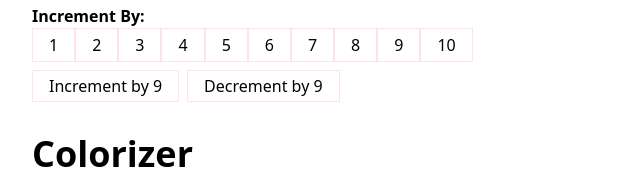
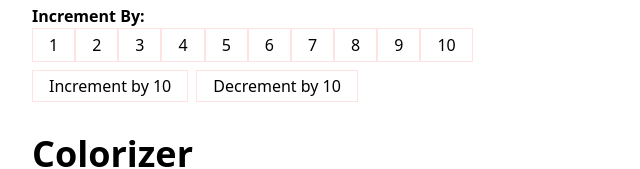
Before and after one commit to amankumar89/React.js, a React (Vite) app: page / in a window 1280 px wide. Shown: the part 124-293 px from the top of the page, without its empty margins (0-640 px from the left). Built offline with nearby package versions, Linux system fonts and the light colour scheme.

Commit message:
Refactor Colorizer button styling and update random number generation in Counter component for improved readability

```diff
--- a/src/use-state/Colorizer.tsx
+++ b/src/use-state/Colorizer.tsx
@@ -23,7 +23,7 @@ const Colorizer = () => {
       <button
         type="button"
         onClick={handleClick}
-        className="w-96 px-4 text-xl font-medium border border-neutral-400 border-radius-4 cursor-pointer rounded-md"
+        className="w-96 px-4 text-xl font-medium border border-neutral-400 cursor-pointer rounded-md"
       >
         Change Color
       </button>
--- a/src/use-state/Counter.tsx
+++ b/src/use-state/Counter.tsx
@@ -6,7 +6,7 @@ const Button = ({ title, onClick } : { title: string; onClick: () => void }) =>
 }
 
 const numberLists = [1,2,3,4,5,6,7,8,9,10];
-const randomNum = Math.floor(Math.random() * numberLists.length)
+const randomNum = numberLists[Math.floor(Math.random() * numberLists.length)];
 
 const Counter = () => {
   const [count, setCount] = useState<number>(0);
```
